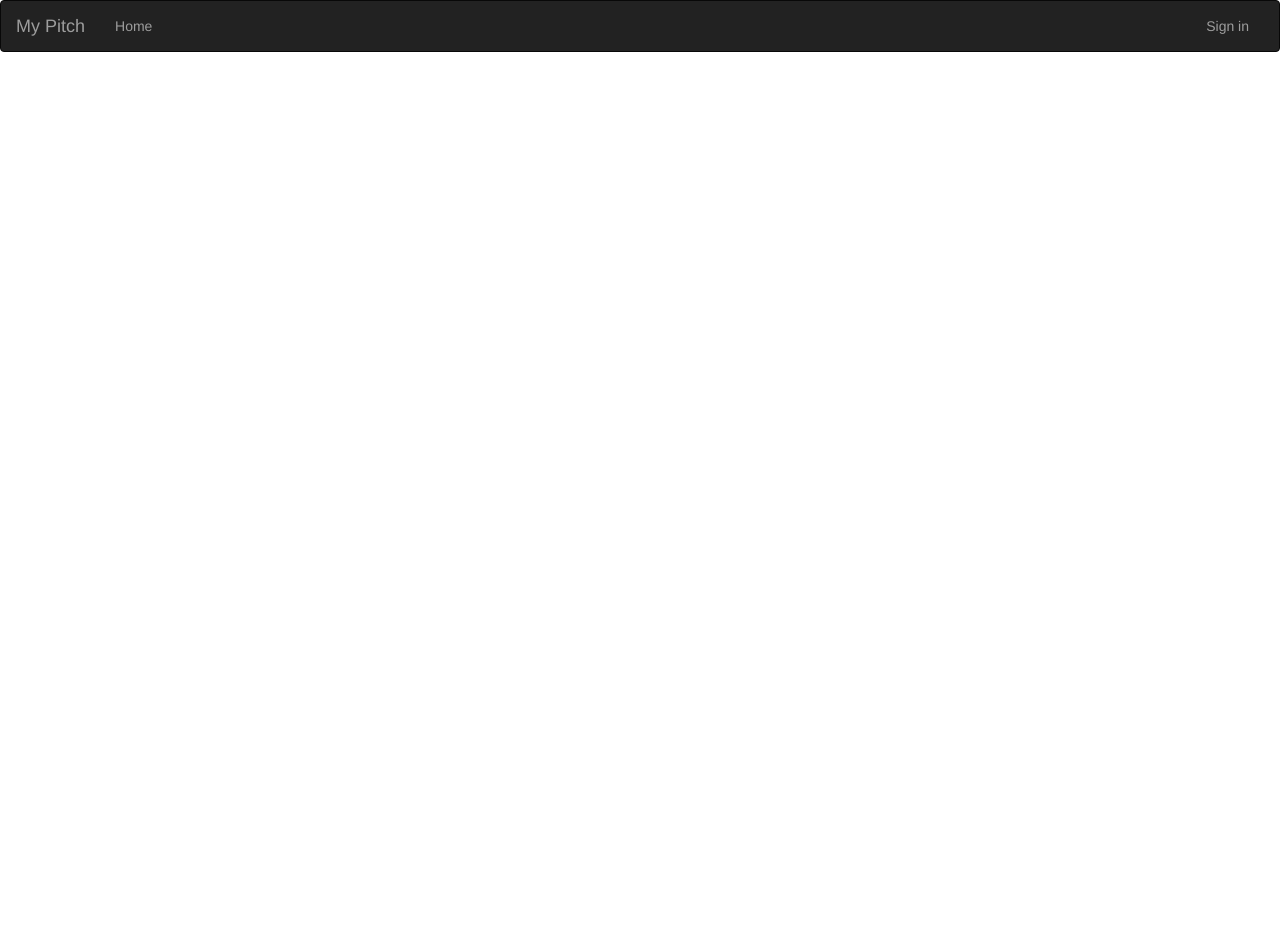
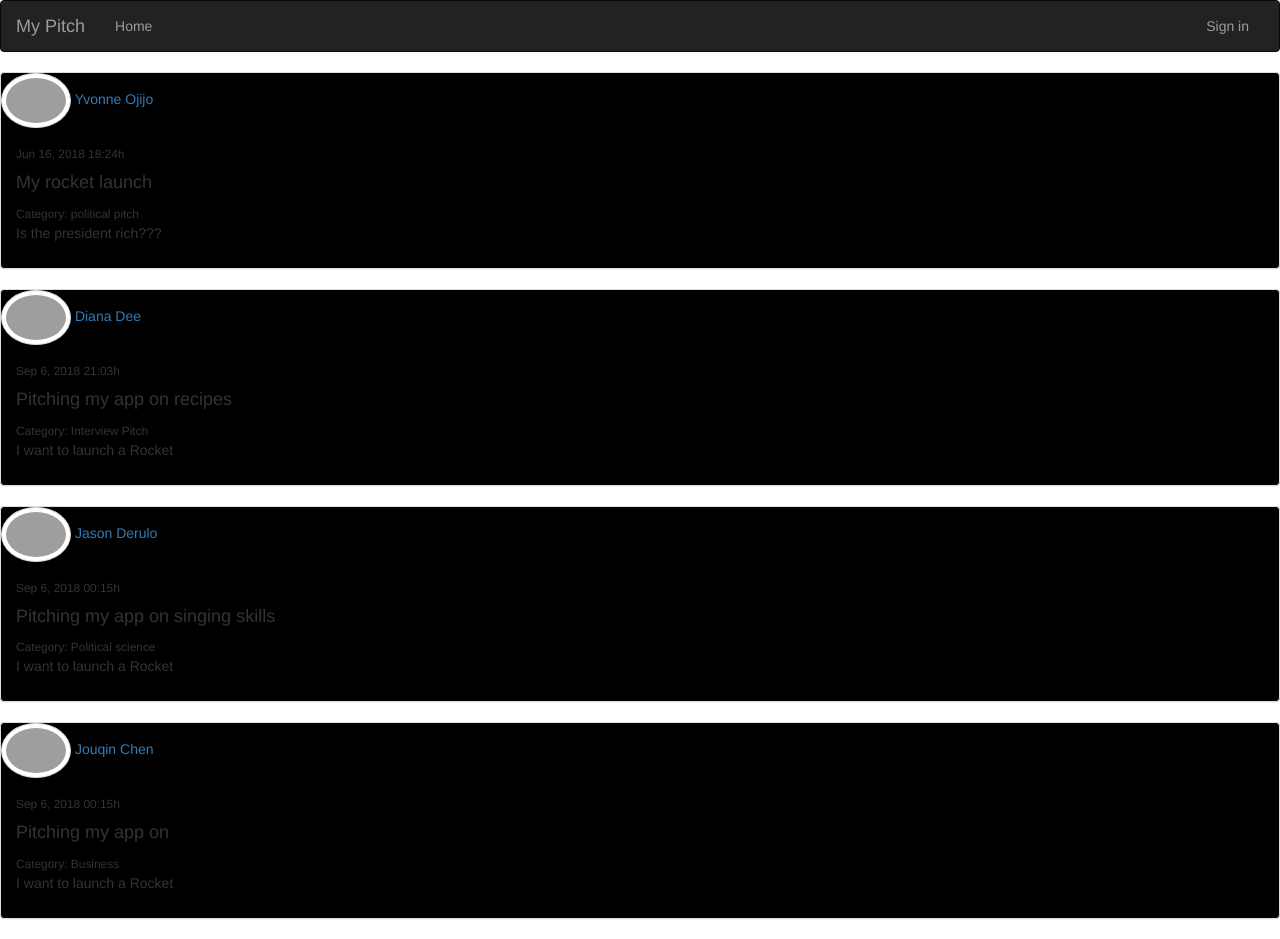
Before and after one commit to Yvonne-Ouma/My-Pitch, a Flask app: page / in a window 1280 px wide. Before the commit the page ends 52 px from the top, so only its background shows below. Run offline with Flask 2, Linux system fonts and the light colour scheme; some libraries are stand-ins or nearby versions; grey boxes are pictures that could not be loaded.

Commit message:
added pitches

```diff
--- a/app/main/views.py
+++ b/app/main/views.py
@@ -6,18 +6,18 @@ from ..models import User
 
 app = Flask(__name__)
 
-pitch = [{
+pitches = [{
     'author' : 'Yvonne Ojijo',
     'title' : 'My rocket launch',
-    'postedOn' : 'Jun 16, 2018 18:24h',
-    'image' : 'https://www.google.com/imgres?imgurl=http%3A%2F%2Fcoloredfaces.com%2Fimg%2Favatars%2FrJM6HQsLT6bGC8i.png&imgrefurl=http%3A%2F%2Fcoloredfaces.com%2Fen%2Fcolors%2F13990c&docid=n0sFT9B8wHWLDM&tbnid=4Hqzk9H9gY4CmM%3A&vet=10ahUKEwjtnKaVyq_dAhVmLMAKHRiBCE4QMwjGAigwMDA..i&w=960&h=960&client=ubuntu&bih=602&biw=1366&q=avatar%20for%20profile&ved=0ahUKEwjtnKaVyq_dAhVmLMAKHRiBCE4QMwjGAigwMDA&iact=mrc&uact=8',
+    'pitchedOn' : 'Jun 16, 2018 18:24h',
+    'image' : 'https://encrypted-tbn0.gstatic.com/images?q=tbn:ANd9GcTrT5Lov_-MXnTIvaiutU9bu9veV5s2ADSxOAV1bLaXTMp5KKF1FQ',
     'content' : 'Is the president rich???',
     'category' : 'political pitch'
 },
 {
     'author' : 'Diana Dee',
     'title' : 'Pitching my app on recipes',
-    'postedOn' : 'Sep 6, 2018 21:03h',
+    'pitchedOn' : 'Sep 6, 2018 21:03h',
     'image' : 'http://cdn03.cdn.justjared.com/wp-content/uploads/headlines/2018/08/zhavia-deep.jpg',
     'content' : 'I want to launch a Rocket',
     'category' : 'Interview Pitch'
@@ -25,7 +25,7 @@ pitch = [{
 {
     'author' : 'Jason Derulo',
     'title' : 'Pitching my app on singing skills',
-    'postedOn' : 'Sep 6, 2018 00:15h',
+    'pitchedOn' : 'Sep 6, 2018 00:15h',
     'image' : 'https://i.pinimg.com/474x/94/93/a9/9493a949cf32ff3424e80603d823eb0b--avatar-created-by.jpg',
     'content' : 'I want to launch a Rocket',
     'category' : 'Political science'
@@ -33,7 +33,7 @@ pitch = [{
 {
     'author' : 'Jouqin Chen',
     'title' : 'Pitching my app on ',
-    'postedOn' : 'Sep 6, 2018 00:15h',
+    'pitchedOn' : 'Sep 6, 2018 00:15h',
     'image' : 'https://ubistatic19-a.akamaihd.net/ubicomstatic/nn-NO/global/custom-module/Camila_Cabello-Havana_331839.jpg',
     'content' : 'I want to launch a Rocket',
     'category' : 'Business'
@@ -48,7 +48,7 @@ def index():
     title = "Get Started with a pitch"
     '''
     title = 'Get started with a pitch'
-    return render_template('index.html', title= title, pitch= pitch)
+    return render_template('index.html', title= title, pitches = pitches)
 
 @main.route('/user/<uname>')
 def profile(uname):
@@ -57,5 +57,4 @@ def profile(uname):
     if user is None:
         abort(404)
 
-
-    return render_template("profile/profile.html", user = user)
+        return render_template("profile/profile.html", user = user)
--- a/app/templates/index.html
+++ b/app/templates/index.html
@@ -1,16 +1,36 @@
 {% extends 'bootstrap/base.html'%}
 
-<!-- Navbar block  -->
 {% block navbar %}
     {% include 'navbar.html' %}
 {% endblock %}
-
+{% block content%}
 <!DOCTYPE html>
 <html>
     <head>
         <title>{{ title }}</title>
     </head>
     <body>
-        <h2>Welcome People</h2>
+        {% for pitch in pitches %}
+        <div style="background-color:black;" class="panel panel-default">
+            <article class="media content-section">
+                <div class="panel-header">
+                    <div class="article-metadata">
+                        <img style="border-radius: 50%;" src="{{ pitch.image }}" class="img-thumbnail img-circle" width="70px">
+                        <a class="mr-2" href="#">{{ pitch.author }}</a>
+
+                    </div>
+                    <div class="panel-body">
+                    <small> {{ pitch.pitchedOn }}</small>
+                    <h4>{{ pitch.title }}</h4>
+                    <small>Category: {{ pitch.category }} </small>
+                    <p> {{ pitch.content }}</p>
+
+                    </div>
+
+                </div>
+            </article>
+        </div>
+         {% endfor %}
     </body>
 </html>
+{% endblock content%}
```
